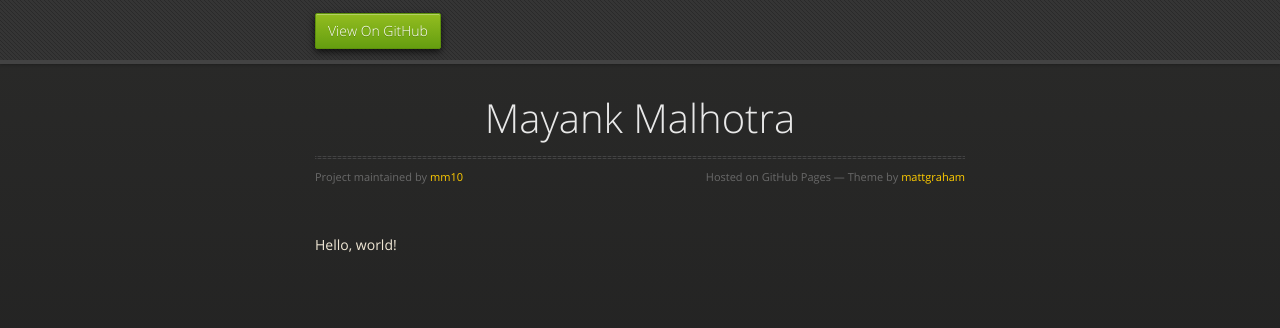
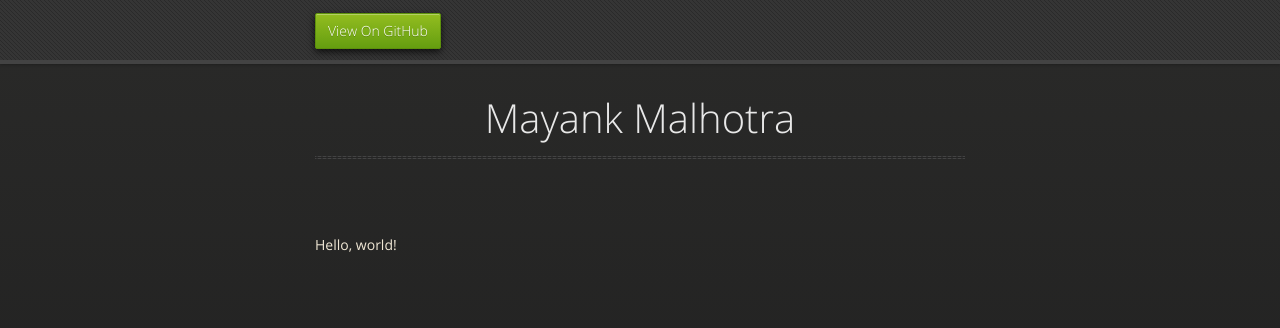
Before and after one commit to mm10/mm10.github.io, a plain HTML site: page index.html in a window 1280 px wide. Drawn offline with nearby package versions, Linux system fonts and the light colour scheme.

Commit message:
Update index.html

```diff
--- a/index.html
+++ b/index.html
@@ -31,8 +31,9 @@
           <h1>Mayank Malhotra</h1>
           <p></p>
           <hr>
-          <span class="credits left">Project maintained by <a href="https://github.com/mm10">mm10</a></span>
+          <!--<span class="credits left">Project maintained by <a href="https://github.com/mm10">mm10</a></span>
           <span class="credits right">Hosted on GitHub Pages &mdash; Theme by <a href="https://twitter.com/michigangraham">mattgraham</a></span>
+          -->
         </div>
 
         <p>Hello, world!</p>
```
